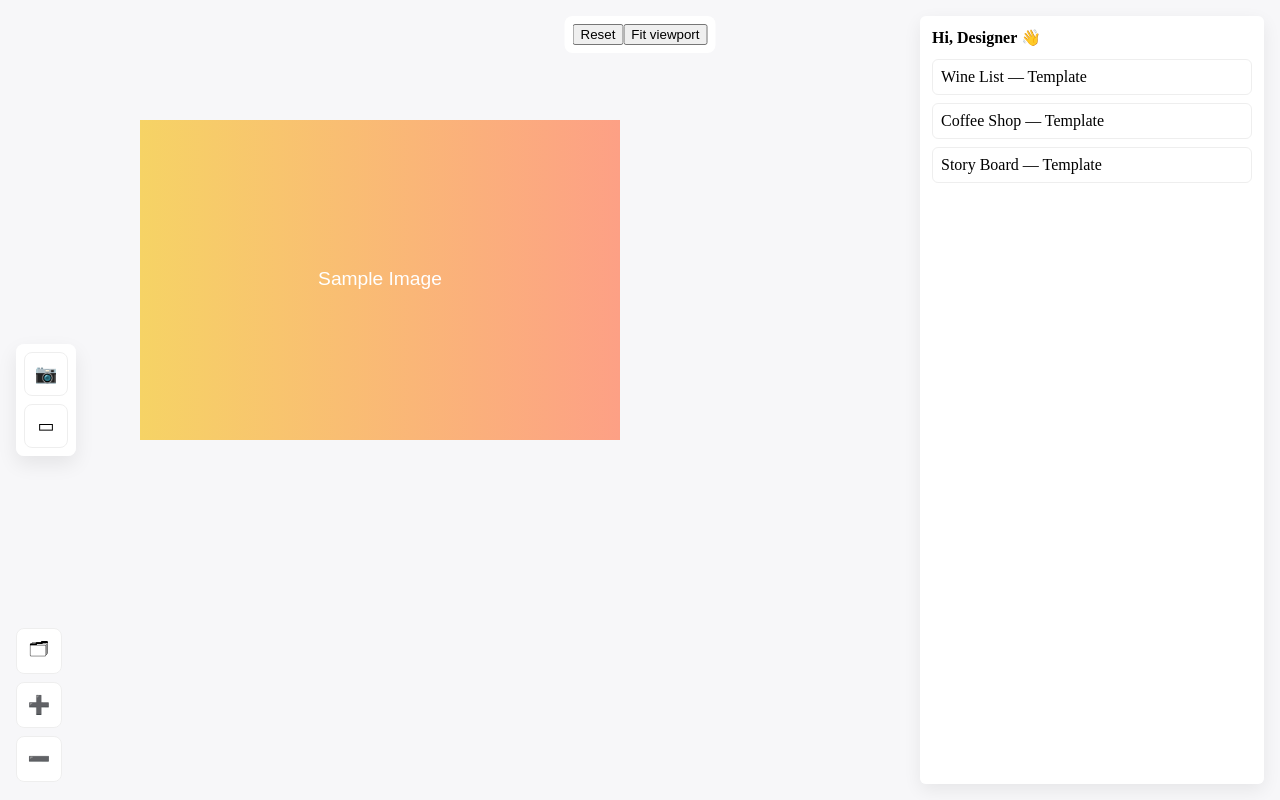
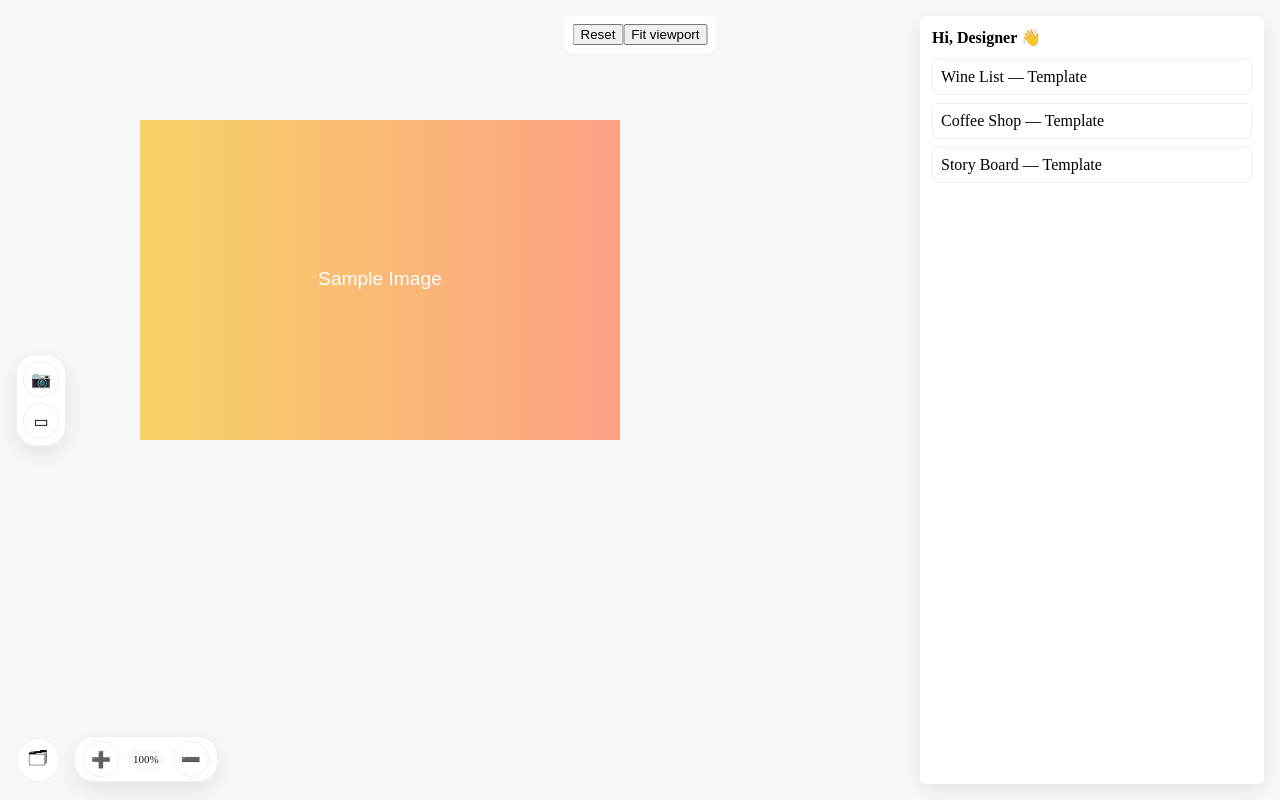
Before and after one commit to tigerzhang/bArt, a React (Vite) app: page / in a window 1280 px wide. Built offline with nearby package versions, Linux system fonts and the light colour scheme.

Commit message:
feat: implement zoom controls in a dedicated ZoomToolbar component and update bottom-left toolbar layout

```diff
--- a/src/components/CanvasSurface.tsx
+++ b/src/components/CanvasSurface.tsx
@@ -1,5 +1,6 @@
 import React, { useEffect, useRef, useState } from 'react'
 import { Stage, Layer as KonvaLayer, Image as KonvaImage, Rect, Text } from 'react-konva'
+import ZoomToolbar from './ZoomToolbar'
 import { useCanvasStore, Layer, CanvasState } from '../store/canvasStore'
 // no secondary React import
 
@@ -132,9 +133,10 @@ export default function CanvasSurface() {
             🗂
           </button>
         </div>
-        <div className="zoom-buttons">
-          <button aria-label="Zoom in" title="Zoom in" onClick={() => useCanvasStore.getState().setZoom(Math.min(useCanvasStore.getState().zoom * 1.2, 20))}>➕</button>
-          <button aria-label="Zoom out" title="Zoom out" onClick={() => useCanvasStore.getState().setZoom(Math.max(useCanvasStore.getState().zoom / 1.2, 0.1))}>➖</button>
+        {/* zoom toolbar lives in its own component so it can be shared */}
+        <div style={{ marginLeft: 8 }}>
+          {/* import ZoomToolbar inline to keep bottom-left layout tidy */}
+          <ZoomToolbar />
         </div>
       </div>
       {/* left panel removed; toggle hidden */}
--- a/src/components/FloatingToolbar.tsx
+++ b/src/components/FloatingToolbar.tsx
@@ -3,8 +3,7 @@ import { useCanvasStore, CanvasState } from '../store/canvasStore'
 
 export default function FloatingToolbar() {
   const addLayer = useCanvasStore((s: CanvasState) => s.addLayer)
-  const toggleLayersPanel = useCanvasStore((s: CanvasState) => s.toggleLayersPanel)
-  const layersOpen = useCanvasStore((s: CanvasState) => s.layersPanelOpen)
+  // layers are toggled from the bottom-left overlay now
 
   const onAddImage = async () => {
     const id = Date.now().toString()
@@ -32,9 +31,9 @@ export default function FloatingToolbar() {
 
   return (
     <div className="floating-toolbar">
-      <button onClick={onAddImage} title="Add image">📷</button>
-      <button onClick={onAddRect} title="Add rectangle">▭</button>
-      {/* zoom moved to bottom-left toolbar */}
+      <button className="toolbar-button" onClick={onAddImage} title="Add image">📷</button>
+      <button className="toolbar-button" onClick={onAddRect} title="Add rectangle">▭</button>
+      {/* Zoom controls moved to left-bottom overlay next to layer toggle */}
       {/* Layers button moved to left-bottom toggle; keep FloatingToolbar compact */}
     </div>
   )
--- /dev/null
+++ b/src/components/ZoomToolbar.tsx
@@ -0,0 +1,18 @@
+import React from 'react'
+import { useCanvasStore, CanvasState } from '../store/canvasStore'
+
+export default function ZoomToolbar() {
+  const zoom = useCanvasStore((s: CanvasState) => s.zoom)
+  const setZoom = useCanvasStore((s: CanvasState) => s.setZoom)
+
+  const onZoomIn = () => setZoom(Math.min(zoom * 1.2, 20))
+  const onZoomOut = () => setZoom(Math.max(zoom / 1.2, 0.1))
+
+  return (
+    <div className="zoom-toolbar" role="toolbar" aria-label="Zoom controls">
+      <button className="toolbar-button" title="Zoom in" aria-label="Zoom in" onClick={onZoomIn}>➕</button>
+      <div className="zoom-display">{Math.round(zoom * 100)}%</div>
+      <button className="toolbar-button" title="Zoom out" aria-label="Zoom out" onClick={onZoomOut}>➖</button>
+    </div>
+  )
+}
--- a/src/styles.css
+++ b/src/styles.css
@@ -1,9 +1,17 @@
-:root{--toolbar-bg:rgba(255,255,255,0.95);--panel-bg:rgba(255,255,255,0.98)}
+:root{--toolbar-bg:rgba(255,255,255,0.95);--panel-bg:rgba(255,255,255,0.98);--toolbar-radius:20px;--toolbar-button-radius:999px;--toolbar-hover:rgba(0,0,0,0.04);--toolbar-border:rgba(0,0,0,0.06);--toolbar-button-size:36px;--toolbar-padding:6px;--toolbar-gap:6px;--toolbar-font-size:16px;--panel-toggle-size:44px}
 html,body,#root{height:100%;margin:0}
 .app-root{height:100vh;background:#fafafa;position:relative;overflow:hidden}
 .canvas-surface{position:absolute;left:0;top:0;right:0;bottom:0}
-.floating-toolbar{position:fixed;left:16px;top:50%;transform:translateY(-50%);display:flex;flex-direction:column;gap:8px;padding:8px;background:var(--toolbar-bg);box-shadow:0 8px 20px rgba(0,0,0,0.08);border-radius:8px;z-index:20}
-.floating-toolbar button{width:44px;height:44px;border-radius:8px;background:transparent;border:1px solid #eee;font-size:18px;cursor:pointer}
+.floating-toolbar{position:fixed;left:16px;top:50%;transform:translateY(-50%);display:flex;flex-direction:column;gap:var(--toolbar-gap);padding:var(--toolbar-padding);background:var(--toolbar-bg);box-shadow:0 8px 20px rgba(0,0,0,0.08);border-radius:var(--toolbar-radius);z-index:20;border:1px solid var(--toolbar-border);overflow:hidden}
+.toolbar-button{display:flex;align-items:center;justify-content:center;width:var(--toolbar-button-size);height:var(--toolbar-button-size);border-radius:var(--toolbar-button-radius);background:transparent;border:1px solid #eee;font-size:var(--toolbar-font-size);cursor:pointer;transition:background 150ms ease,border-color 120ms ease,transform 80ms ease}
+.toolbar-button:hover,.toolbar-button:focus{background:var(--toolbar-hover);border-color:rgba(0,0,0,0.06);transform:translateY(-1px)}
+.floating-toolbar .zoom-display{font-size:11px;opacity:0.85;padding:4px 6px;border-radius:999px;background:rgba(0,0,0,0.03);}
+.bottom-left-toolbar .zoom-display{font-size:12px;opacity:0.9;padding:6px 8px;border-radius:999px;background:rgba(0,0,0,0.04);text-align:center}
+
+/* Zoom toolbar (left-bottom) */
+.zoom-toolbar{display:flex;flex-direction:row;gap:var(--toolbar-gap);align-items:center;padding:4px 8px;background:var(--toolbar-bg);box-shadow:0 8px 20px rgba(0,0,0,0.08);border-radius:var(--toolbar-radius);border:1px solid var(--toolbar-border);overflow:hidden}
+.zoom-toolbar .toolbar-button{width:var(--toolbar-button-size);height:var(--toolbar-button-size);border-radius:var(--toolbar-button-radius);background:transparent;border:1px solid #eee;font-size:var(--toolbar-font-size);cursor:pointer}
+.zoom-toolbar .zoom-display{padding:4px 6px;border-radius:999px;background:rgba(0,0,0,0.03);font-size:11px;color:var(--text-color,#000)}
 .right-panel{position:fixed;right:16px;top:16px;bottom:16px;width:320px;background:var(--panel-bg);box-shadow:0 6px 18px rgba(0,0,0,0.07);border-radius:6px;padding:12px;z-index:20}
 .layers-panel{position:fixed;left:16px;top:16px;bottom:16px;width:260px;background:var(--panel-bg);box-shadow:0 8px 30px rgba(0,0,0,0.08);border-radius:8px;padding:12px;z-index:30;overflow:auto}
 .layers-panel h4{font-size:14px}
@@ -21,8 +29,9 @@ html,body,#root{height:100%;margin:0}
 .template-card{margin-bottom:8px;padding:8px;border-radius:6px;background:#fff;border:1px solid #eee}
 
 .panel-toggle{display:inline-flex;z-index:40}
-.panel-toggle button{width:48px;height:48px;border-radius:999px;background:var(--toolbar-bg);border:1px solid #eee;font-size:20px;cursor:pointer;display:flex;align-items:center;justify-content:center}
+.panel-toggle button{width:var(--panel-toggle-size);height:var(--panel-toggle-size);border-radius:var(--toolbar-button-radius);background:var(--toolbar-bg);border:1px solid #eee;font-size:18px;cursor:pointer;display:flex;align-items:center;justify-content:center;transition:background 150ms ease,border-color 120ms ease,transform 80ms ease}
+.panel-toggle button:hover,.panel-toggle button:focus{background:var(--toolbar-hover);border-color:rgba(0,0,0,0.06);transform:translateY(-1px)}
 
-.bottom-left-toolbar{position:fixed;left:16px;bottom:18px;z-index:40;display:flex;flex-direction:column;gap:8px}
-.bottom-left-toolbar .zoom-buttons{display:flex;flex-direction:column;gap:8px}
-.bottom-left-toolbar button{width:46px;height:46px;border-radius:8px;background:var(--toolbar-bg);border:1px solid #eee;font-size:18px;cursor:pointer}
+.bottom-left-toolbar{position:fixed;left:16px;bottom:18px;z-index:40;display:flex;flex-direction:row;gap:var(--toolbar-gap);align-items:flex-end}
+.bottom-left-toolbar .zoom-toolbar{display:flex;flex-direction:row;gap:8px;align-items:center}
+.bottom-left-toolbar .toolbar-button{width:var(--toolbar-button-size);height:var(--toolbar-button-size)}
```
Also changed, not shown: 2 other files (tests, documents, lock files or other folders).
